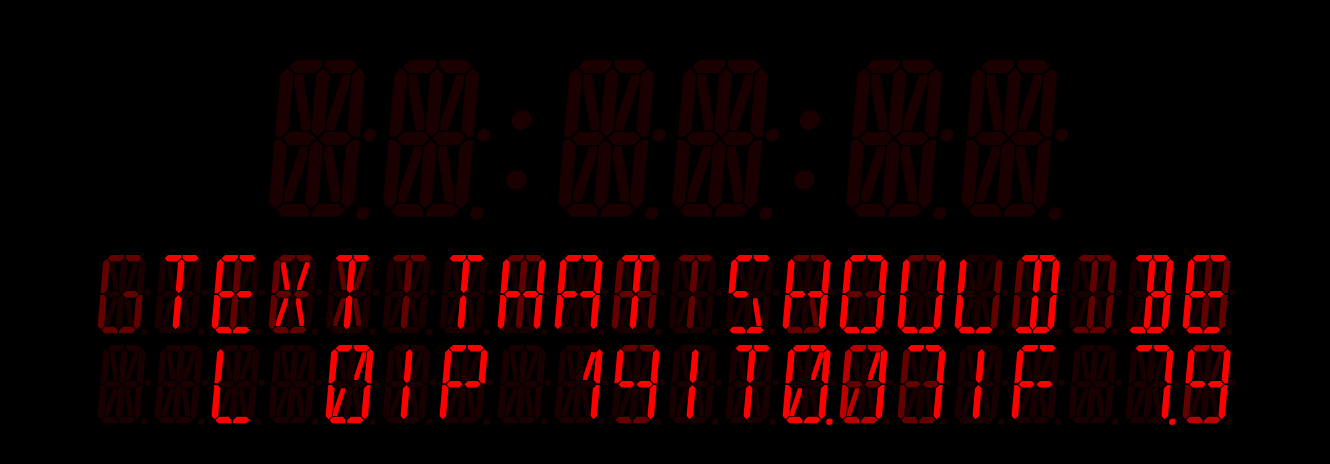
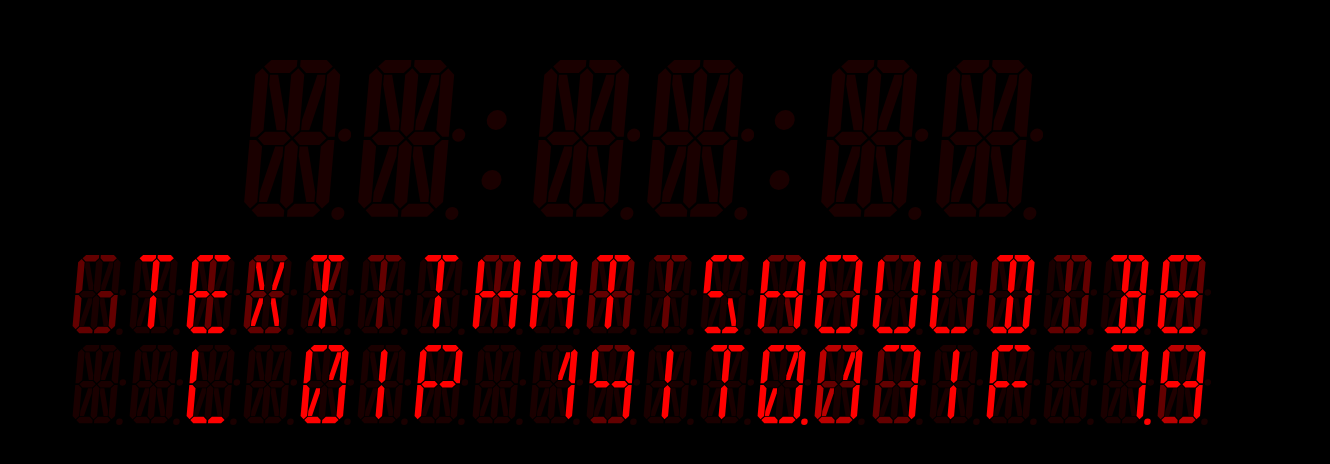
Before and after one commit to rGunti/seven-segment-display, a website built with Vite: page index.html in a window 1280 px wide. Shown: the part 158-622 px from the top of the page, 1330 px wide, since content can reach past the window. Built offline with nearby package versions, Linux system fonts and the light colour scheme; animation ran at ten frames a second.

Commit message:
removed padding again, caused scrollbar

```diff
--- a/src/app/style.scss
+++ b/src/app/style.scss
@@ -32,8 +32,8 @@ body {
   width: 100%;
   height: 100%;
 
-  padding-left: 25px;
-  padding-right: 25px;
+  //padding-left: 25px;
+  //padding-right: 25px;
 
   display: flex;
   flex-flow: column;
```
